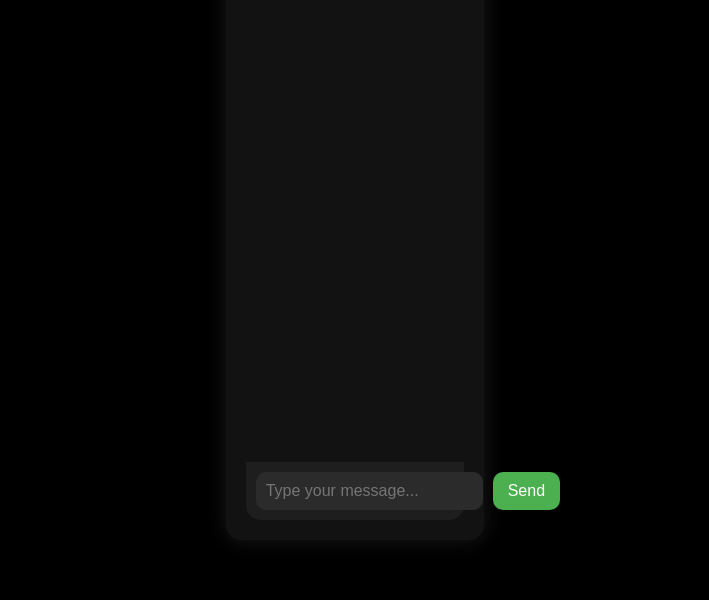
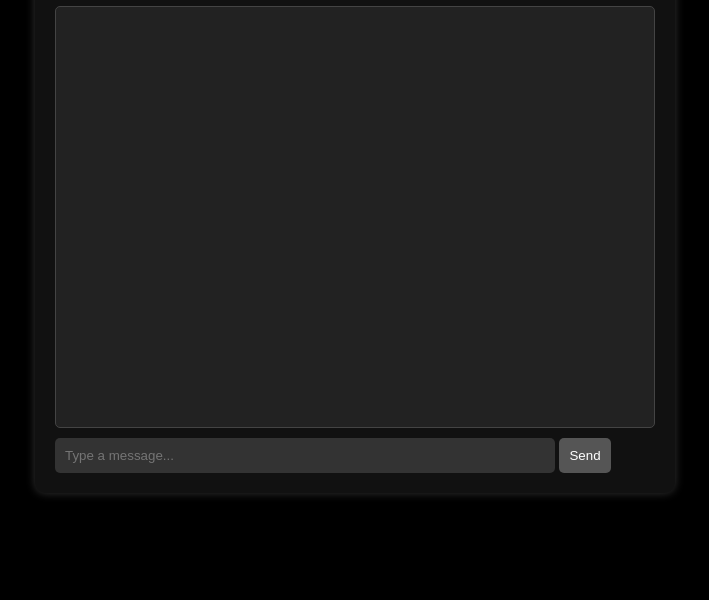
Before and after one commit to Jethinram/myaichatbot, a plain HTML site: page index.html in a window 1280 px wide. Shown: the part 200-800 px from the top of the page, without its empty margins (285-994 px from the left). Drawn offline with Linux system fonts and the light colour scheme.

Commit message:
Update index.html

```diff
--- a/index.html
+++ b/index.html
@@ -4,56 +4,86 @@
     <meta charset="UTF-8">
     <meta name="viewport" content="width=device-width, initial-scale=1.0">
     <title>Monisha AI</title>
-    <link rel="stylesheet" href="style.css"> <!-- Link to external CSS -->
+    <style>
+        body {
+            background-color: #000;
+            color: #fff;
+            font-family: Arial, sans-serif;
+            display: flex;
+            align-items: center;
+            justify-content: center;
+            height: 100vh;
+            margin: 0;
+        }
+        .chat-container {
+            width: 50%;
+            max-width: 600px;
+            background: #111;
+            padding: 20px;
+            border-radius: 10px;
+            box-shadow: 0 0 10px rgba(255, 255, 255, 0.2);
+        }
+        h1 {
+            text-align: center;
+            color: #fff;
+        }
+        #chat-box {
+            height: 400px;
+            overflow-y: auto;
+            border: 1px solid #444;
+            padding: 10px;
+            margin-bottom: 10px;
+            border-radius: 5px;
+            background: #222;
+        }
+        input {
+            width: 80%;
+            padding: 10px;
+            border: none;
+            border-radius: 5px;
+            background: #333;
+            color: #fff;
+        }
+        button {
+            padding: 10px;
+            border: none;
+            border-radius: 5px;
+            background: #555;
+            color: white;
+            cursor: pointer;
+        }
+        button:hover {
+            background: #777;
+        }
+    </style>
 </head>
 <body>
 
-    <!-- Chat Container -->
     <div class="chat-container">
-        <div class="chat-header">Monisha AI</div>
-        <div class="chat-box" id="chat-box">
-            <!-- Chat messages will appear here -->
-        </div>
-        <div class="chat-input-area">
-            <input type="text" id="chat-input" class="chat-input" placeholder="Type your message..." />
-            <button class="send-button" onclick="sendMessage()">Send</button>
-        </div>
+        <h1>Monisha AI</h1>
+        <div id="chat-box"></div>
+        <input type="text" id="user-input" placeholder="Type a message...">
+        <button onclick="sendMessage()">Send</button>
     </div>
 
-    <!-- JavaScript for API -->
     <script>
         async function sendMessage() {
-            let inputField = document.getElementById("chat-input");
-            let chatBox = document.getElementById("chat-box");
-            let userMessage = inputField.value.trim();
+            const userInput = document.getElementById("user-input").value;
+            if (!userInput.trim()) return;
 
-            if (userMessage !== "") {
-                // Append user message
-                chatBox.innerHTML += `<div class="message user-message">You: ${userMessage}</div>`;
-                inputField.value = ""; // Clear input
-                chatBox.scrollTop = chatBox.scrollHeight;
+            const chatBox = document.getElementById("chat-box");
+            chatBox.innerHTML += `<p><strong>You:</strong> ${userInput}</p>`;
+            document.getElementById("user-input").value = "";
 
-                try {
-                    // Send request to Gemini API
-                    let response = await fetch("https://your-backend-url.com/chat", { // Replace with your actual API URL
-                        method: "POST",
-                        headers: {
-                            "Content-Type": "application/json"
-                        },
-                        body: JSON.stringify({ message: userMessage })
-                    });
+            const response = await fetch("/chat", {
+                method: "POST",
+                headers: { "Content-Type": "application/json" },
+                body: JSON.stringify({ message: userInput })
+            });
 
-                    let data = await response.json();
-
-                    // Append AI response
-                    chatBox.innerHTML += `<div class="message bot-message">Monisha AI: ${data.response}</div>`;
-                    chatBox.scrollTop = chatBox.scrollHeight;
-
-                } catch (error) {
-                    console.error("Error fetching response:", error);
-                    chatBox.innerHTML += `<div class="message bot-message">Monisha AI: Sorry, I couldn't process that.</div>`;
-                }
-            }
+            const data = await response.json();
+            chatBox.innerHTML += `<p><strong>Monisha AI:</strong> ${data.reply}</p>`;
+            chatBox.scrollTop = chatBox.scrollHeight;
         }
     </script>
 
```
